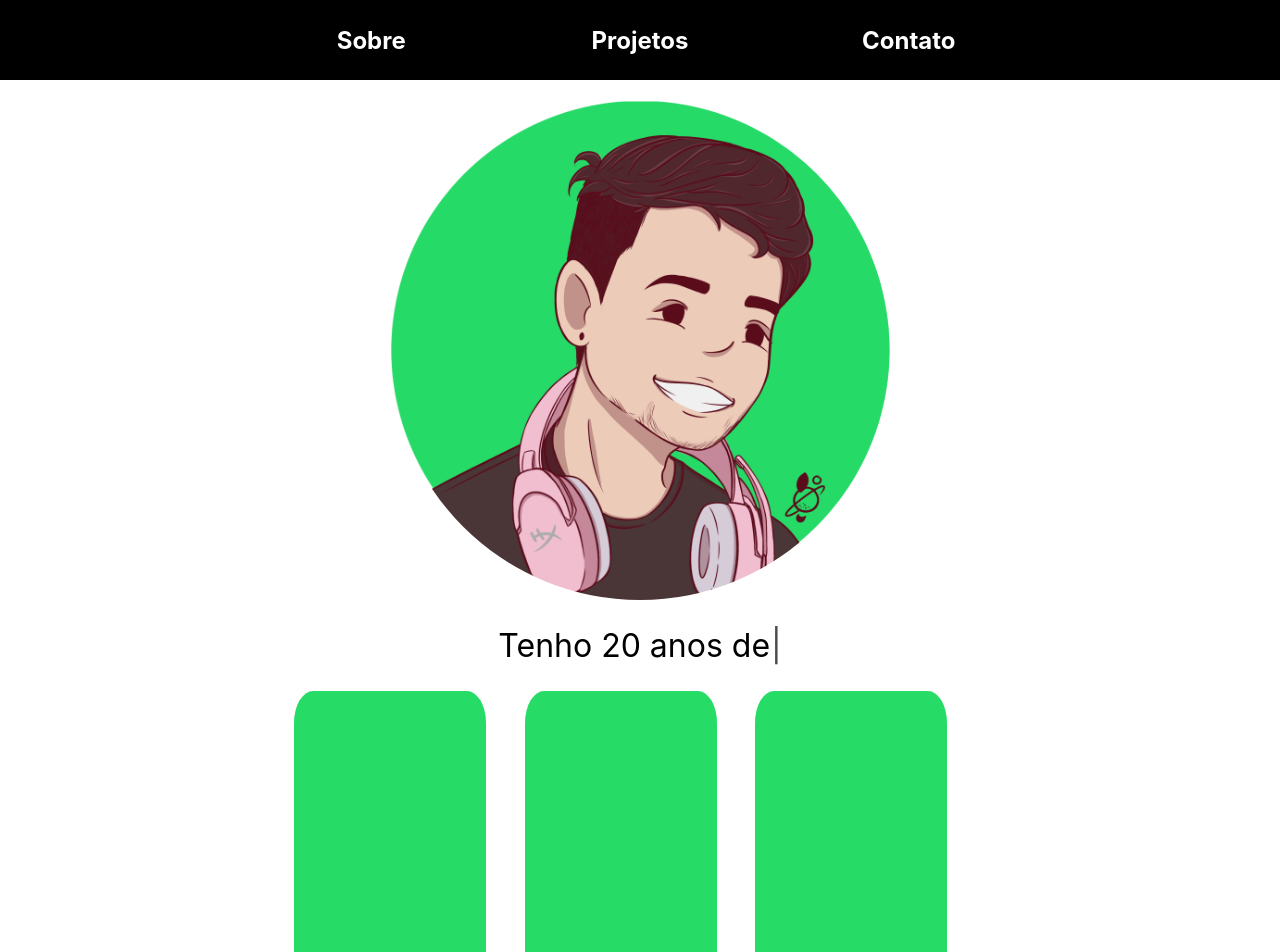
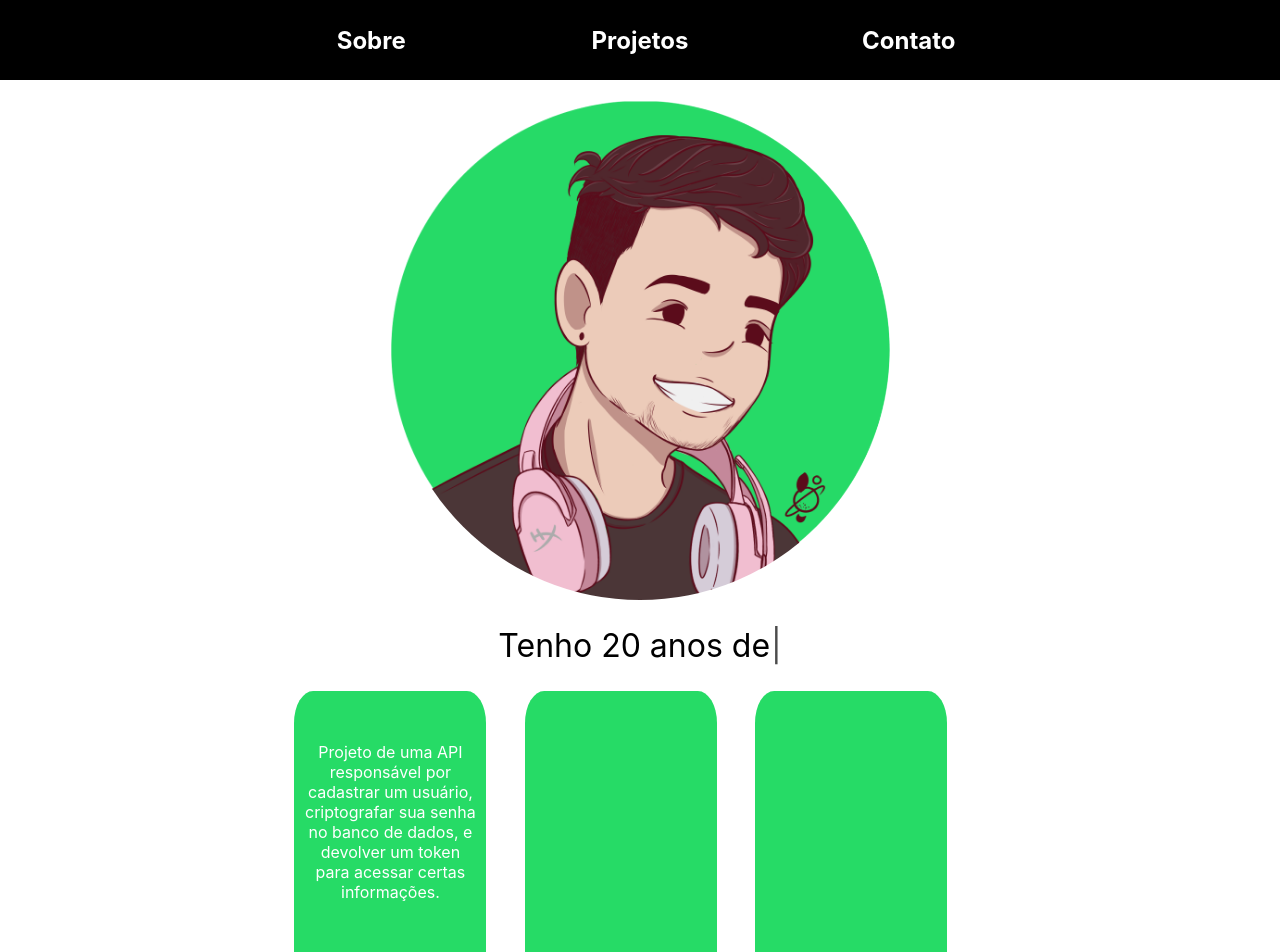
Before and after one commit to arielmell0/arielom.tech, a React (Create React App) app: page / in a window 1280 px wide. Shown: the top 952 px of the page. Built offline with nearby package versions, Linux system fonts and the light colour scheme.

Commit message:
feat: CardContent component
componente que consiste em uma div que irá centralizar o texto dentro do nosso card

```diff
--- a/src/Components/Card/Card.js
+++ b/src/Components/Card/Card.js
@@ -1,10 +1,17 @@
 import styled from "styled-components";
 import CardButton from '../CardButton/CardButton';
+import CardContent from '../CardContent/CardContent';
+
 
 const Card = () => {
+    const CardContentArray = [
+        'Projeto de uma API responsável por cadastrar um usuário, criptografar sua senha no banco de dados, e devolver um token para acessar certas informações.'
+    ]
+
     return (
        <CardContainer>
            <CardItem>
+               <CardContent Text={CardContentArray[0]} />
                <CardButton Name="Github"/>
            </CardItem>
            <CardItem>
--- /dev/null
+++ b/src/Components/CardContent/CardContent.js
@@ -0,0 +1,22 @@
+import styled from "styled-components";
+
+const CardContent = (props) => {
+    return (
+        <CardText>
+            <div>{props.Text}</div>
+        </CardText>
+    )
+};
+
+const CardText = styled.div`
+    display: flex;
+    align-items: center;
+    justify-content: center;
+    text-align: center;
+    width: 90%;
+    height: 70%;
+    color: white;
+    font-size: 1rem;
+`
+
+export default CardContent;
```
